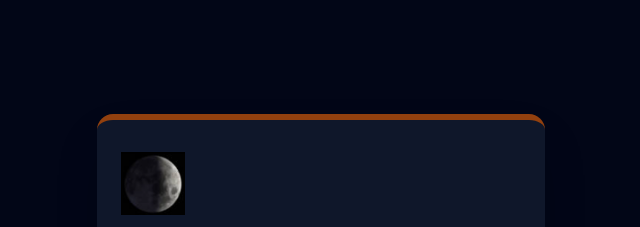
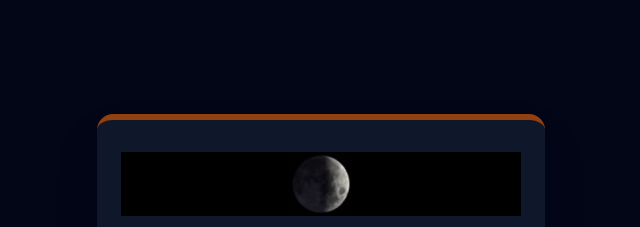
Before and after one commit to Dennis-bp575/Calendario-Lunissolar, a website built with Vite: page index.html in a window 1280 px wide. Shown: the top 227 px of the page, without its empty margins (319-959 px from the left). Built offline with nearby package versions, Linux system fonts and the light colour scheme.

Commit message:
Update index.html

```diff
--- a/index.html
+++ b/index.html
@@ -20,7 +20,7 @@
             <div id="calendar-card" class="w-full bg-slate-900 rounded-2xl p-6 shadow-2xl text-center space-y-4 border-t-[6px] border-slate-700">
 
                 <!-- className="moon" original (Onde vai o emoji/ícone da lua) -->
-                <div id="moon-display" class="my-2">
+                <div id="moon-display" class="my-2 flex justify-center items-center bg-black">
                       <img id="moon-img" src="" alt="Fase da Lua" class="w-16 h-16 object-contain" />
                 </div>
 
```
